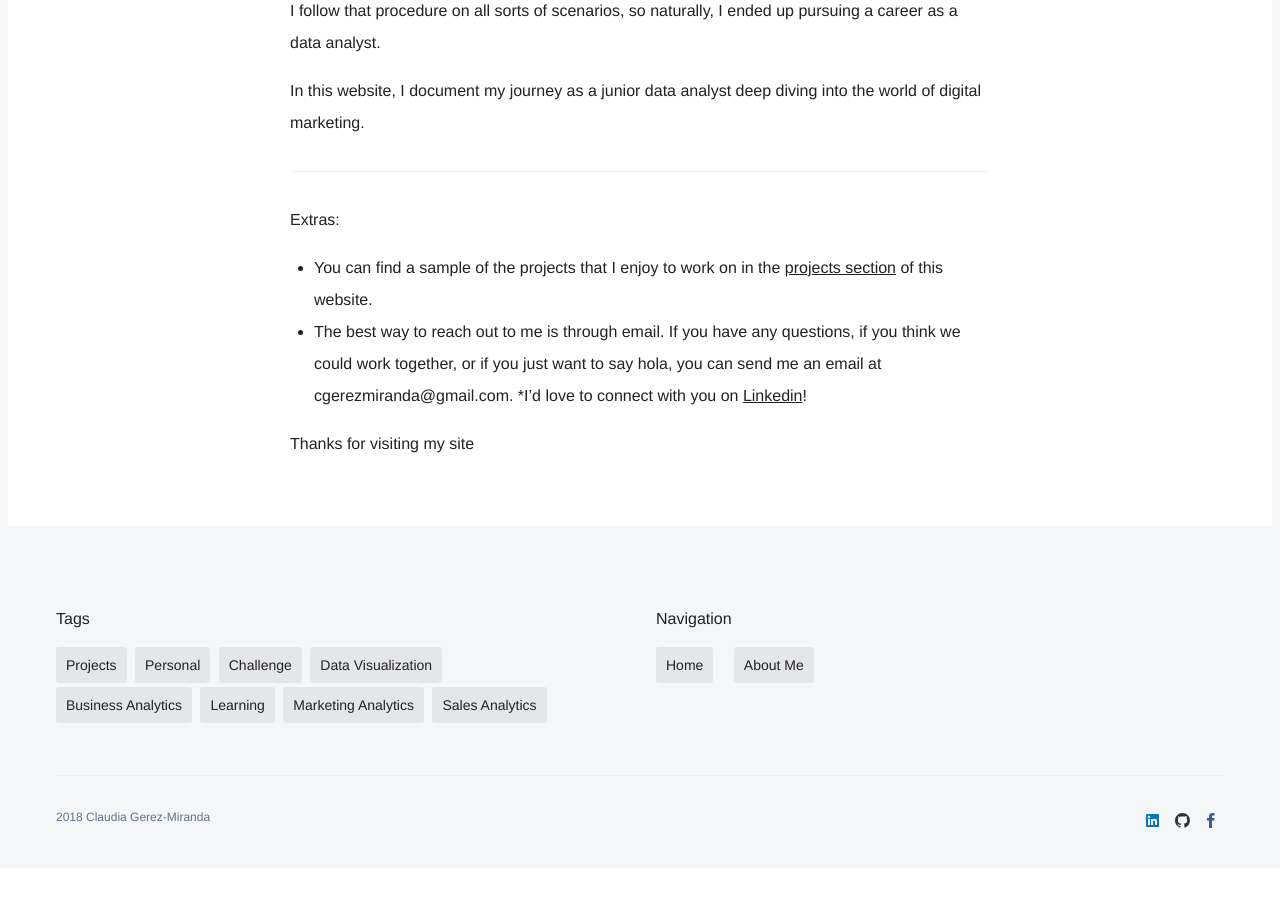
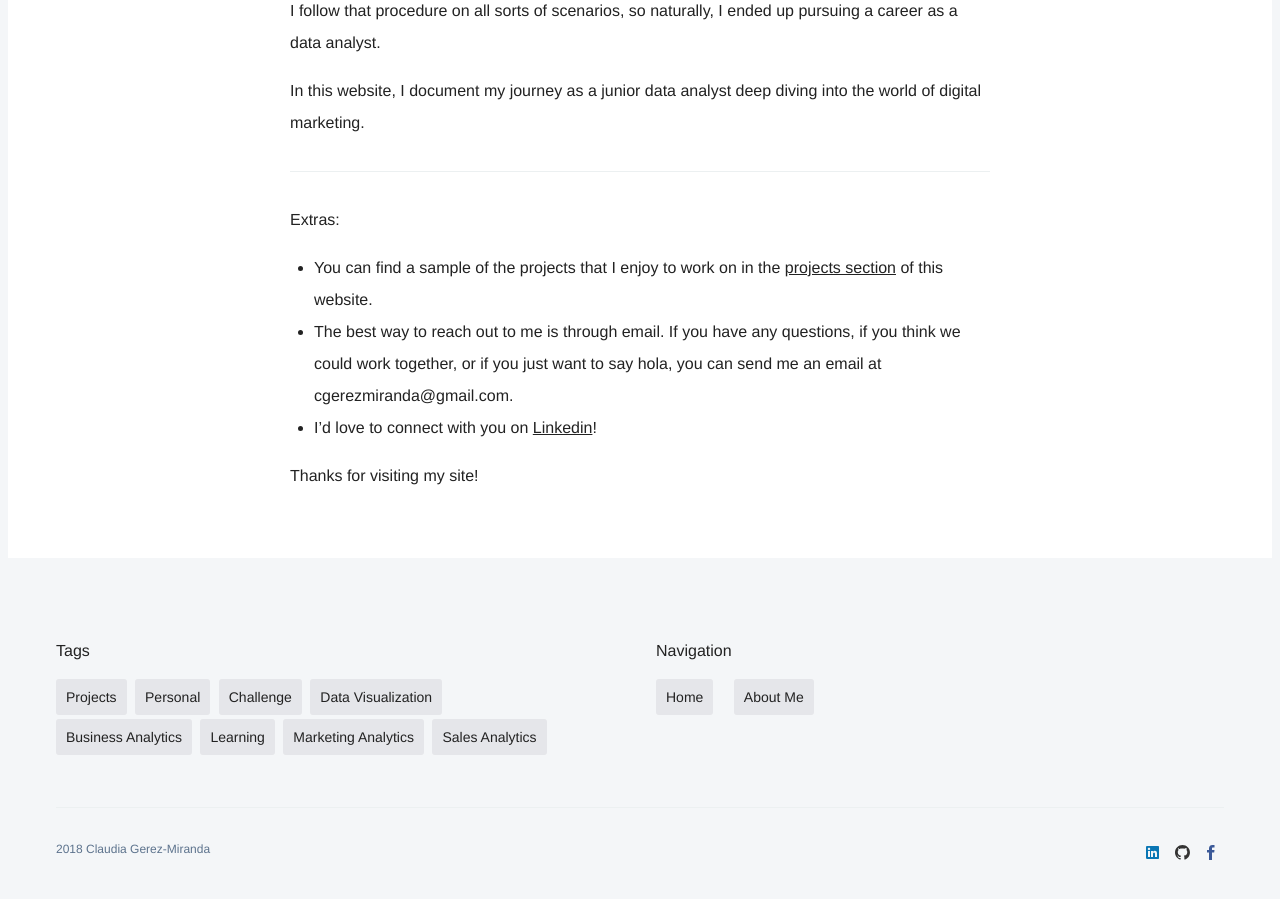
Before and after one commit to claudiagerezmi/claudiagerezmi.github.io, a Jekyll site: the page built from _pages/about.md, in a window 1280 px wide and 900 px high, scrolled down 1023 px. Built offline with Jekyll 4.4.1, drawn with Linux system fonts in a browser that asks for light colours; some web fonts are replaced; before the commit the page ends 1891 px from its top, so only the background shows below that.

```diff
--- a/_pages/about.md
+++ b/_pages/about.md
@@ -19,6 +19,6 @@ Extras:
 
 * You can find a sample of the projects that I enjoy to work on in the [projects section](http://claudiagerez.com/tag/projects/) of this website.
 * The best way to reach out to me is through email. If you have any questions, if you think we could work together, or if you just want to say hola, you can send me an email at cgerezmiranda@gmail.com.
-*I'd love to connect with you on [Linkedin](https://www.linkedin.com/in/gerezmiranda/)!
+* I'd love to connect with you on [Linkedin](https://www.linkedin.com/in/gerezmiranda/)!
 
-Thanks for visiting my site
+Thanks for visiting my site!
```
